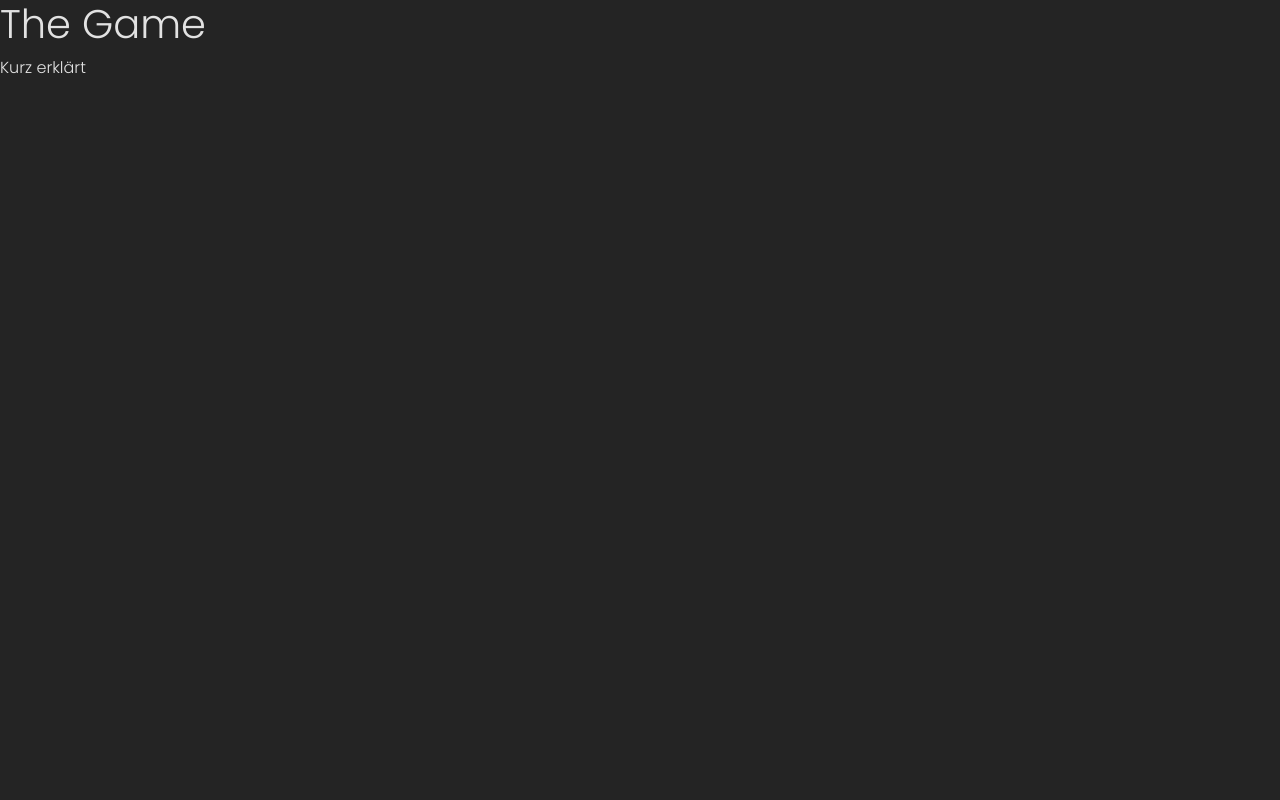
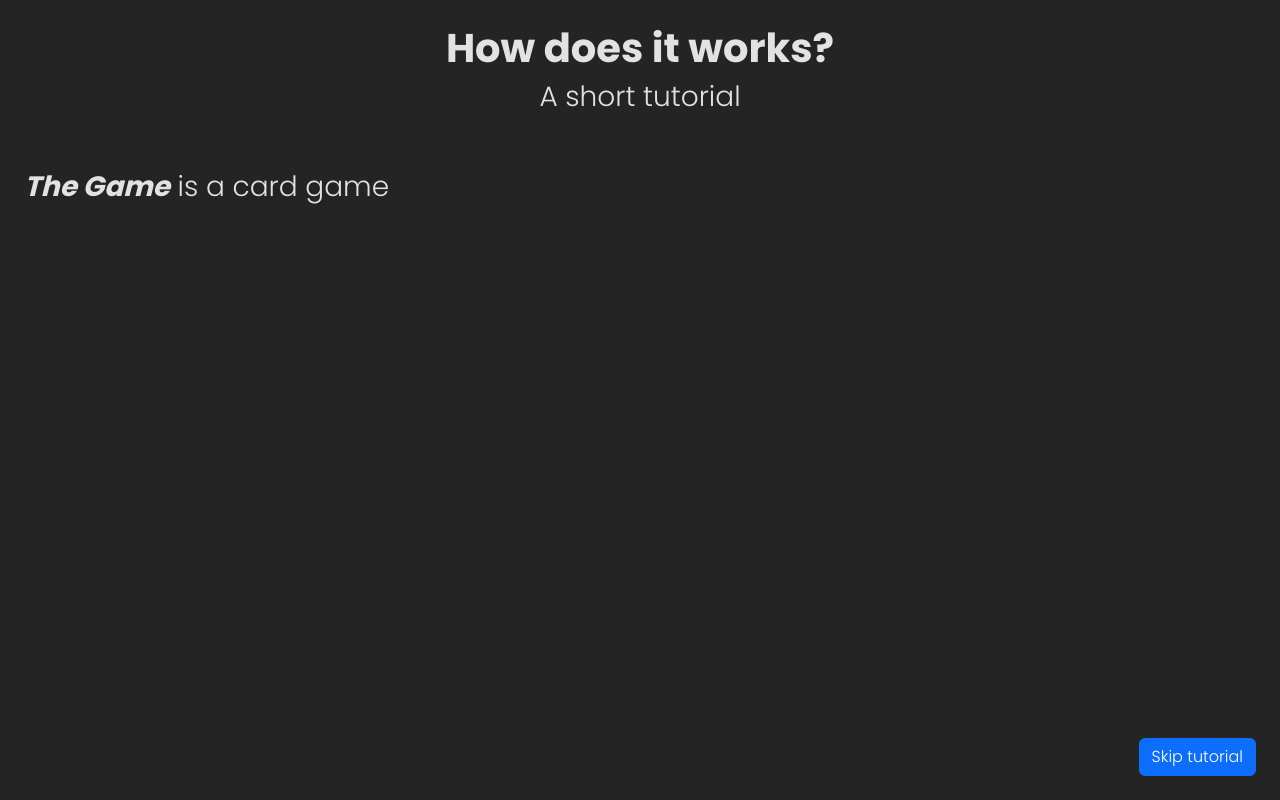
Before and after one commit to paulsteuber/the_game, a React (Vite) app: page / in a window 1280 px wide. Built offline with nearby package versions, Linux system fonts and the light colour scheme.

Commit message:
tutorial start

```diff
--- a/src/assets/IntroOverlay.sass
+++ b/src/assets/IntroOverlay.sass
@@ -6,3 +6,40 @@
   width: 100vw
   z-index: 999
   background:#242424
+  .inner-overlay
+    position: fixed
+    top:0
+    left: 0
+    height: 100%
+    width: 100%
+    background:#242424
+    &.overlay-one
+      color: #242424
+      background-color: #e2e2e2
+      z-index: 1010
+      .bigtitle
+        font-size: 6rem
+        letter-spacing: 0.3rem
+    &.overlay-two
+      z-index: 1009
+      .overlay-header
+        text-align: center
+  .tutorial-card
+    position: relative
+    width: 50px
+    height: 60px
+    display: inline-flex
+    justify-content: center
+    align-items: center
+    &::after
+        content:""
+        width: calc(100% - 12px)
+        height: calc(100% - 12px)
+        border-radius: 16px
+        display: block
+        position: absolute
+        top: 6px
+        left:6px
+        z-index: -1
+        background: rgb(251,74,151)
+        background: radial-gradient(circle, rgba(251,74,151,1) 0%, rgba(148,187,233,1) 100%)
--- a/src/components/IntroOverlay.tsx
+++ b/src/components/IntroOverlay.tsx
@@ -1,12 +1,65 @@
-import { animated, useTransition } from "react-spring";
+import { useState } from "react";
+import { animated, Transition, useTransition, easings, useSpring } from "react-spring";
 import "../assets/IntroOverlay.sass";
+import { TutorialOne } from "./tutorial/TutorialOne";
 
 export function IntroOverlay() {
+  const [overlayHide, setOverlayHide] = useState(false);
+  const [overlayTwoVisible, setOverlayTwoVisible] = useState(false);
 
+  const transitionOverlayOne = useTransition(true, {
+    from: {opacity: 1, y: 0},
+    enter: {opacity: 1, y: window.innerHeight * -1.5},
+    config: {duration: 1500, easing: easings.easeInOutExpo},
+    delay: 1500,
+    onRest: ()=> setOverlayTwoVisible(true)
+  });
+  const transitionBigTitle = useTransition(true, {
+    from: {opacity: 1, scale: 1, y: 0},
+    enter: {opacity: 0, scale: 3, y: window.innerHeight * 0.5},
+    config: {duration: 1500},
+    delay: 1500
+  });
+  const styleOverlay = useSpring({
+    opacity: overlayHide ? 0: 1,
+    y: overlayHide ? window.innerHeight * -1.5: 0,
+    config: {duration: 1500, easing: easings.easeInOutExpo},
+    delay: 200
+  });
+
+  const overlayTwoSlideIn = useSpring({
+    opacity: overlayTwoVisible ? 1: 0,
+    y: overlayTwoVisible ? 0 : -100,
+    config: {duration: 1000, easing: easings.easeInOutExpo},
+  });
+
+  const tutorialSlides = [<TutorialOne />]
   return (
-    <div className="intro-overlay">
-      <h1>The Game</h1>
-      <p>Kurz erklärt</p>
-    </div>
-  );
+        <animated.div style={styleOverlay} className="intro-overlay">
+
+          {transitionOverlayOne((style)=> <animated.div style={style} className="inner-overlay overlay-one d-flex justify-content-center align-items-center">
+            {transitionBigTitle((styleBT) =><animated.p style={styleBT} className="bigtitle h1 fw-bolder">The Game</animated.p>)}
+          </animated.div>)}
+
+          {overlayTwoVisible ?
+          <div className="inner-overlay overlay-two d-flex flex-column">
+            <div className="overlay-header container-fluid d-flex flex-column justify-between p-4">
+              <animated.p style={overlayTwoSlideIn} className="h1 fw-bolder">How does it works?</animated.p>
+              <animated.p style={overlayTwoSlideIn} className="h3">A short tutorial</animated.p>
+            </div>
+            <div className="overlay-main p-4">
+              <div className="tutorial">
+               {tutorialSlides.map(slide => <div className="tutorial-slide">{slide}</div>)}
+              </div>
+
+            </div>
+            <div className="overlay-footer container-fluid d-flex justify-content-end mt-auto p-4">
+              <button className="btn btn-primary" onClick={()=>setOverlayHide(true)}>
+                Skip tutorial
+              </button>
+            </div>
+          </div>
+          :"" }
+        </animated.div>
+    );
 }
--- a/src/components/TableStack.tsx
+++ b/src/components/TableStack.tsx
@@ -25,7 +25,6 @@
   const onDragLeave = (e: any) => {
     e.preventDefaulft;
     setOnDragOverStatus(componentClasses)
-    console.log("onDragLeave");
   };
   const onDropped = (e: any) => {
     e.preventDefaulft;
@@ -39,7 +38,6 @@
       game.stacks[stack.id].cards.push(card);
       // and remove card from user
       game.players[0].cards = game.players[0].cards.filter((c:PlayerCard) => c.value !== card);
-      console.log(game);
       setGameStore(game);
     } else {
       console.log("Karte ist nicht erlaubt")
--- /dev/null
+++ b/src/components/tutorial/TutorialOne.tsx
@@ -0,0 +1,18 @@
+import { animated, easings, useSpring } from "react-spring";
+
+export function TutorialOne(){
+
+  return(
+    <div className="tutorial-one">
+      <div className="part part-one">
+        <div className="h3 ">
+          <i className="fw-bolder">The Game</i> is a card game
+        </div>
+
+      </div>
+
+
+
+    </div>
+  )
+}
```
